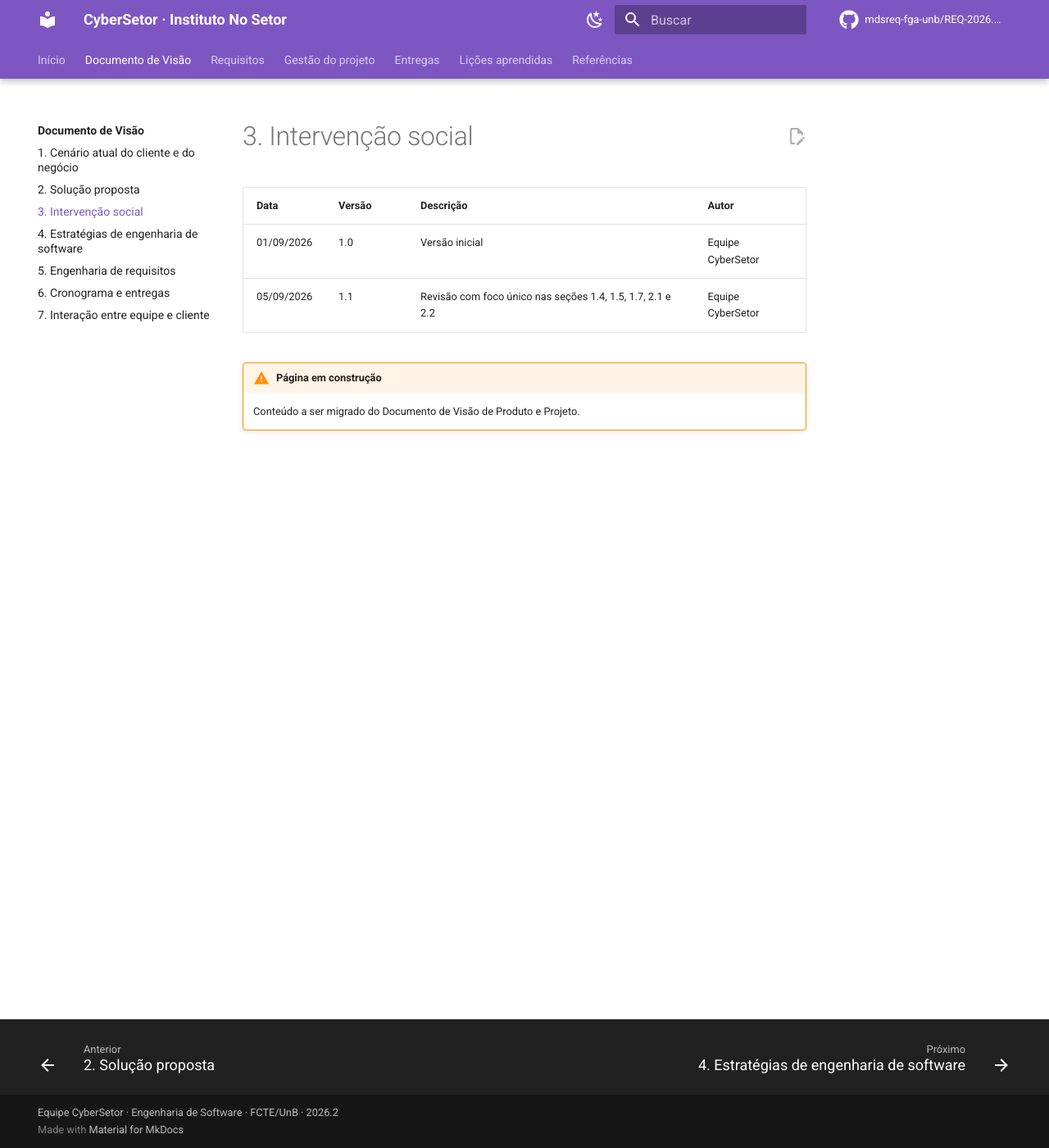
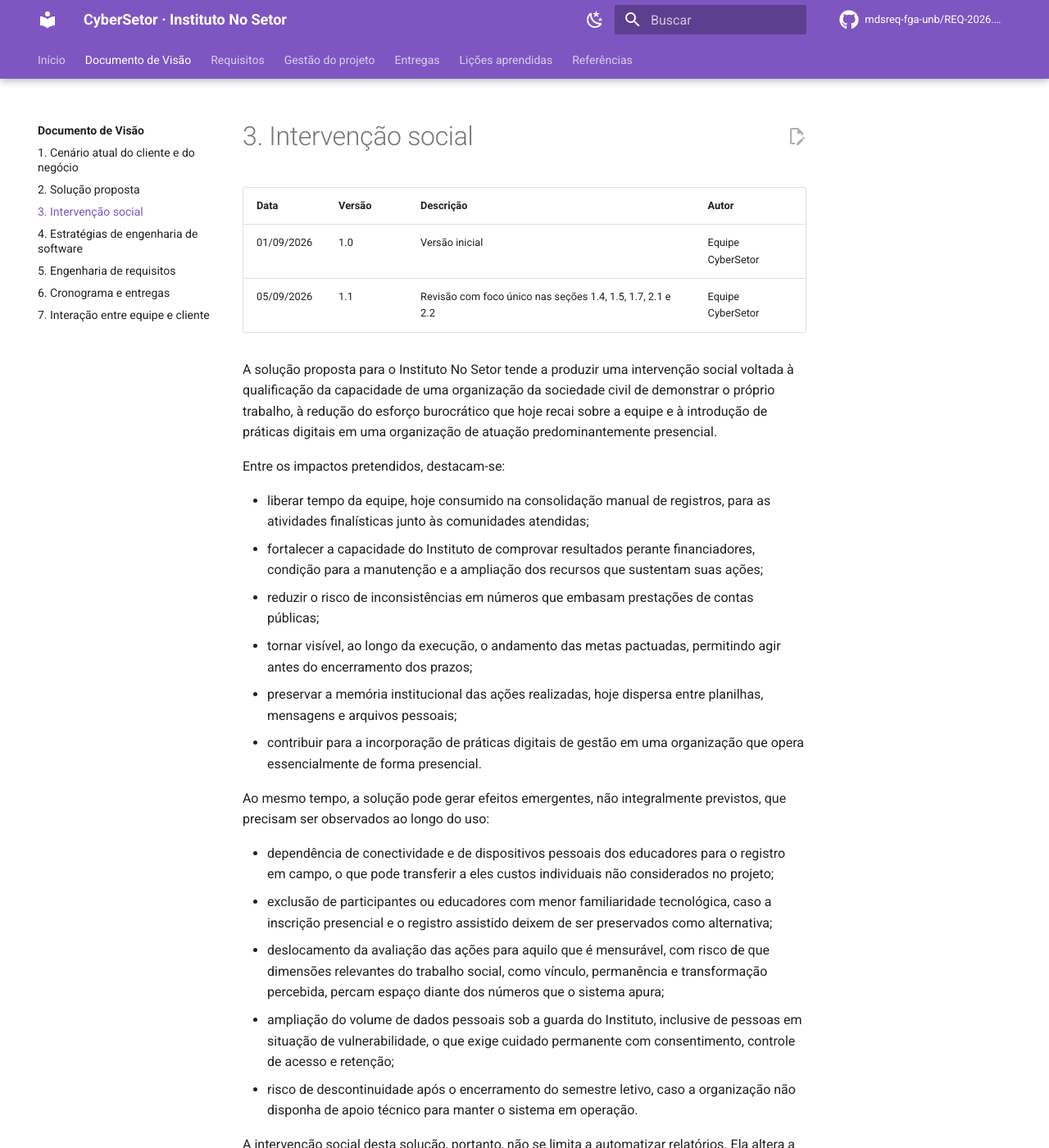
Before and after one commit to mdsreq-fga-unb/REQ-2026.2-T02-CyberSetor, an MkDocs documentation site: the page built from docs/visao/3-intervencao-social.md, in a window 1280 px wide and 1400 px high. Shown: the whole window at 82% size. Built offline with MkDocs 1.6.1 and Material for MkDocs 9.7.7, drawn with Linux system fonts in a browser that asks for light colours; comment, search, counter and statistics services are not loaded; some of the changed text lies outside the part shown.

Commit message:
docs(visao): migra seção 3 intervenção social

```diff
--- a/docs/visao/3-intervencao-social.md
+++ b/docs/visao/3-intervencao-social.md
@@ -5,5 +5,24 @@
 | 01/09/2026 | 1.0 | Versão inicial | Equipe CyberSetor |
 | 05/09/2026 | 1.1 | Revisão com foco único nas seções 1.4, 1.5, 1.7, 2.1 e 2.2 | Equipe CyberSetor |
 
-!!! warning "Página em construção"
-    Conteúdo a ser migrado do Documento de Visão de Produto e Projeto.
+
+A solução proposta para o Instituto No Setor tende a produzir uma intervenção social voltada à qualificação da capacidade de uma organização da sociedade civil de demonstrar o próprio trabalho, à redução do esforço burocrático que hoje recai sobre a equipe e à introdução de práticas digitais em uma organização de atuação predominantemente presencial.
+
+Entre os impactos pretendidos, destacam-se:
+
+- liberar tempo da equipe, hoje consumido na consolidação manual de registros, para as atividades finalísticas junto às comunidades atendidas;
+- fortalecer a capacidade do Instituto de comprovar resultados perante financiadores, condição para a manutenção e a ampliação dos recursos que sustentam suas ações;
+- reduzir o risco de inconsistências em números que embasam prestações de contas públicas;
+- tornar visível, ao longo da execução, o andamento das metas pactuadas, permitindo agir antes do encerramento dos prazos;
+- preservar a memória institucional das ações realizadas, hoje dispersa entre planilhas, mensagens e arquivos pessoais;
+- contribuir para a incorporação de práticas digitais de gestão em uma organização que opera essencialmente de forma presencial.
+
+Ao mesmo tempo, a solução pode gerar efeitos emergentes, não integralmente previstos, que precisam ser observados ao longo do uso:
+
+- dependência de conectividade e de dispositivos pessoais dos educadores para o registro em campo, o que pode transferir a eles custos individuais não considerados no projeto;
+- exclusão de participantes ou educadores com menor familiaridade tecnológica, caso a inscrição presencial e o registro assistido deixem de ser preservados como alternativa;
+- deslocamento da avaliação das ações para aquilo que é mensurável, com risco de que dimensões relevantes do trabalho social, como vínculo, permanência e transformação percebida, percam espaço diante dos números que o sistema apura;
+- ampliação do volume de dados pessoais sob a guarda do Instituto, inclusive de pessoas em situação de vulnerabilidade, o que exige cuidado permanente com consentimento, controle de acesso e retenção;
+- risco de descontinuidade após o encerramento do semestre letivo, caso a organização não disponha de apoio técnico para manter o sistema em operação.
+
+A intervenção social desta solução, portanto, não se limita a automatizar relatórios. Ela altera a forma como o trabalho do Instituto é registrado, comprovado e narrado, e ao fazê-lo interfere na relação da organização com seus financiadores, com seus educadores e com as pessoas que atende. Reconhecer os efeitos não pretendidos faz parte da responsabilidade sobre os requisitos que serão construídos e orienta decisões concretas já tomadas neste projeto, entre elas preservar o caminho não digital de inscrição e de registro, não coletar dados sensíveis nesta primeira versão e garantir que o Instituto possa exportar integralmente os seus dados a qualquer momento.
```
